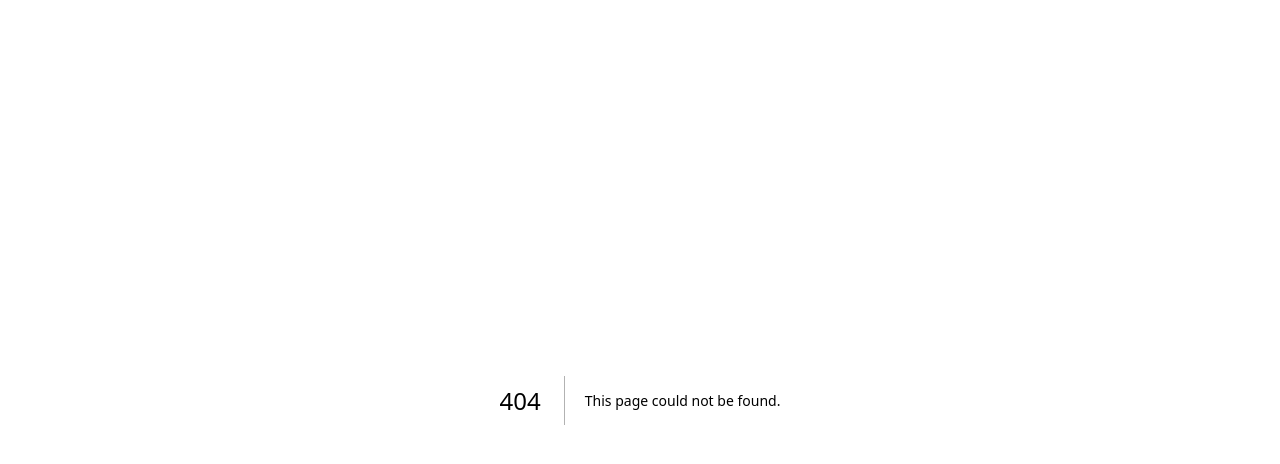
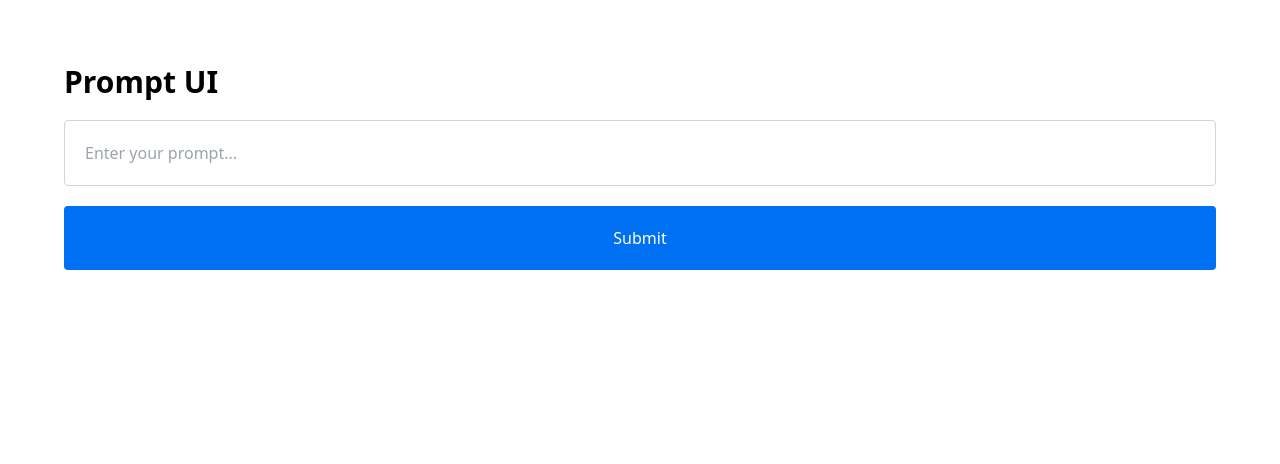
Before and after one commit to thatjuancodes/prompt-ui-next, a Next.js app: page /prompt in a window 1280 px wide. Before the commit this address had no page. Shown: the top 464 px of the page. Built offline with nearby package versions, Linux system fonts and the light colour scheme.

Commit message:
add more components and improve existing ones

```diff
--- a/app/components/PrimaryButton.tsx
+++ b/app/components/PrimaryButton.tsx
@@ -1,18 +1,35 @@
+import styled from "styled-components";
+import { theme } from "../constants/theme"
+
 const PrimaryButton = ({
   label = 'Submit',
   className = '',
+  type = 'button',
+  color = theme.colors.primary.main,
+  hoverColor = theme.colors.primary.highlight,
   onClick = () => {},
-  type = 'button',
 } : ButtonProps ) => {
   return (
-    <button
+    <StyledButton
       type={type}
       onClick={onClick}
-      className={`${className} mt-5 w-full p-5 bg-green-600 text-white hover:bg-green-700 transition duration-300`}
+      className={`${className} ${defaultTailwindClasses}`}
+      color={color}
+      hoverColor={hoverColor}
     >
       {label}
-    </button>
+    </StyledButton>
   )
 }
 
+const defaultTailwindClasses = 'mt-5 w-full p-5 text-white transition duration-300 rounded'
+
+const StyledButton = styled.button<{ color: string, hoverColor: string }>`
+  background-color: ${props => props.color};
+
+  &:hover {
+    background-color: ${props => props.hoverColor};
+  }
+`;
+
 export default PrimaryButton
--- /dev/null
+++ b/app/components/TextArea.tsx
@@ -0,0 +1,33 @@
+import { useEffect, useState } from "react";
+
+const TextArea = ({
+  label = 'Enter a value here',
+  value,
+  className,
+  onChange = () => {},
+} : TextInputProps) => {
+  const [currentValue, setCurrentValue] = useState(value)
+
+  const handleChange = (e) => {
+    setCurrentValue(e.target.value);
+    onChange(e);
+  };
+
+  useEffect(() => {
+    setCurrentValue(value);
+  }, [value]);
+
+  return (
+    <div className='w-full mt-5'>
+      <textarea
+        rows={4}
+        className={`${className} w-full border border-gray-300 rounded p-5 resize-none`}
+        value={currentValue}
+        onChange={handleChange}
+        placeholder={label}
+      />
+    </div>
+  )
+}
+
+export default TextArea
--- /dev/null
+++ b/app/constants/theme.ts
@@ -0,0 +1,8 @@
+export const theme = {
+  colors: {
+    primary: {
+      main: '#0070f3',
+      highlight: '#0366d6',
+    },
+  }
+}
--- a/app/page.module.css
+++ b/app/page.module.css
@@ -1,3 +1,5 @@
 .page {
   padding: 64px;
+  position: relative;
+  overflow: hidden;
 }
--- /dev/null
+++ b/app/prompt/page.tsx
@@ -0,0 +1,35 @@
+'use client';
+
+import { useState } from "react";
+import PrimaryButton from "../components/PrimaryButton";
+import TextInput from "../components/TextInput";
+import styles from "../page.module.css";
+import TextArea from "../components/TextArea";
+
+export default function Prompt() {
+  const [isSubmitted, setIsSubmitted] = useState(false)
+
+  const handleSubmit = () => {
+    setIsSubmitted(true)
+  }
+
+  return (
+    <div className={styles.page}>
+      <h1 className="text-3xl font-bold">Prompt UI</h1>
+
+      <div className={isSubmitted ? 'fixed bottom-0 left-16 right-16' : 'relative'}>
+        {isSubmitted ?
+          <TextArea label="Enter your prompt..." />
+        :
+          <TextInput label="Enter your prompt..." />
+        }
+
+        <PrimaryButton
+          label="Submit"
+          onClick={handleSubmit}
+          className="mb-5"
+        />
+      </div>
+    </div>
+  );
+}
--- a/app/types/inputProps.d.ts
+++ b/app/types/inputProps.d.ts
@@ -4,12 +4,14 @@ interface InputProps {
 }
 
 interface TextInputProps extends InputProps {
-  value: string
+  value?: string
   type?: string
   onChange?: (e: React.ChangeEvent<HTMLInputElement>) => void
 }
 
 interface ButtonProps extends InputProps {
   type?: 'submit' | 'button' | 'reset'
+  color?: string
+  hoverColor?: string
   onClick?: () => void
 }
--- a/package.json
+++ b/package.json
@@ -9,9 +9,11 @@
     "lint": "next lint"
   },
   "dependencies": {
+    "@types/styled-components": "^5.1.34",
     "next": "14.2.13",
     "react": "^18",
-    "react-dom": "^18"
+    "react-dom": "^18",
+    "styled-components": "^6.1.13"
   },
   "devDependencies": {
     "@types/node": "^20",
```
Also changed, not shown: 1 other file (tests, documents, lock files or other folders).
